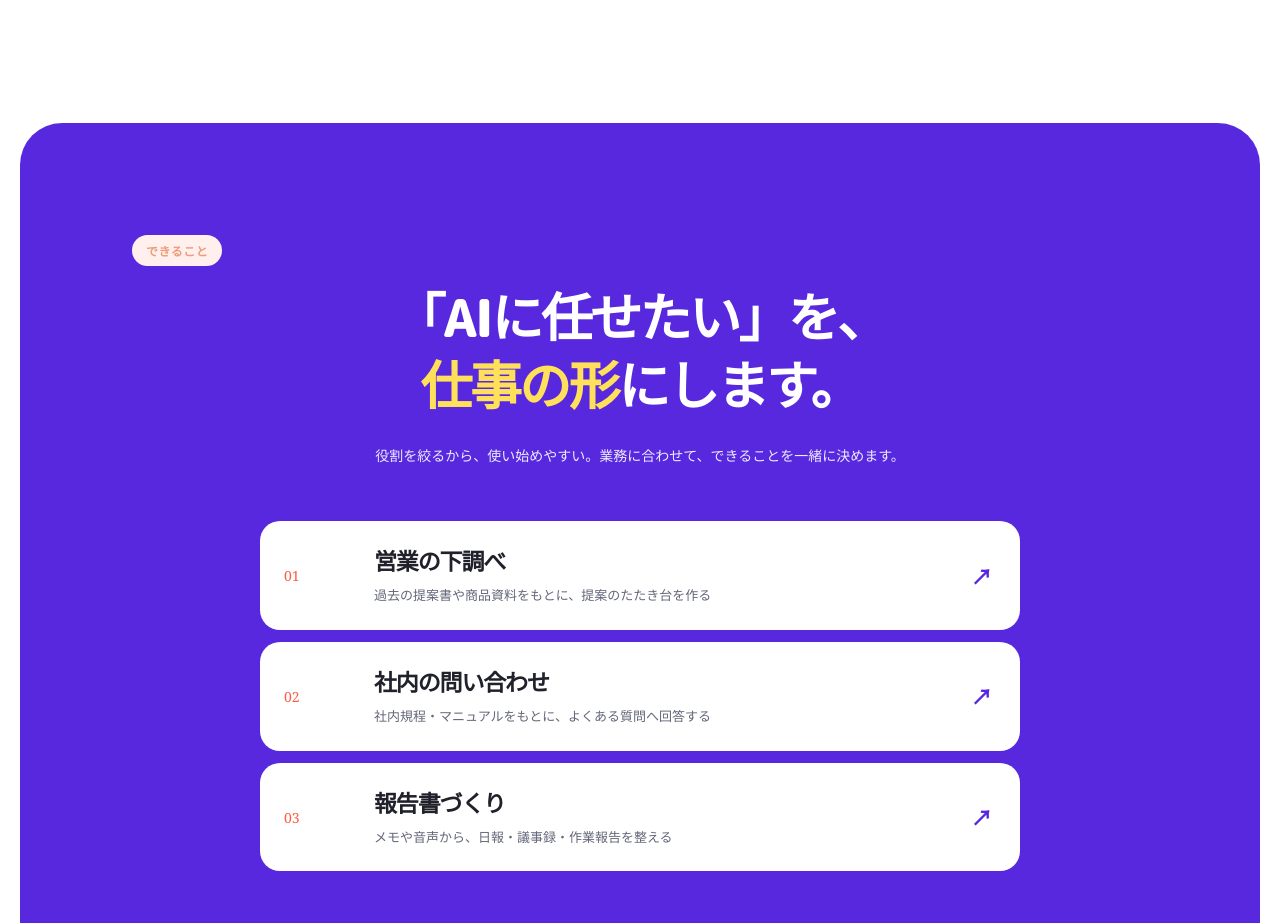
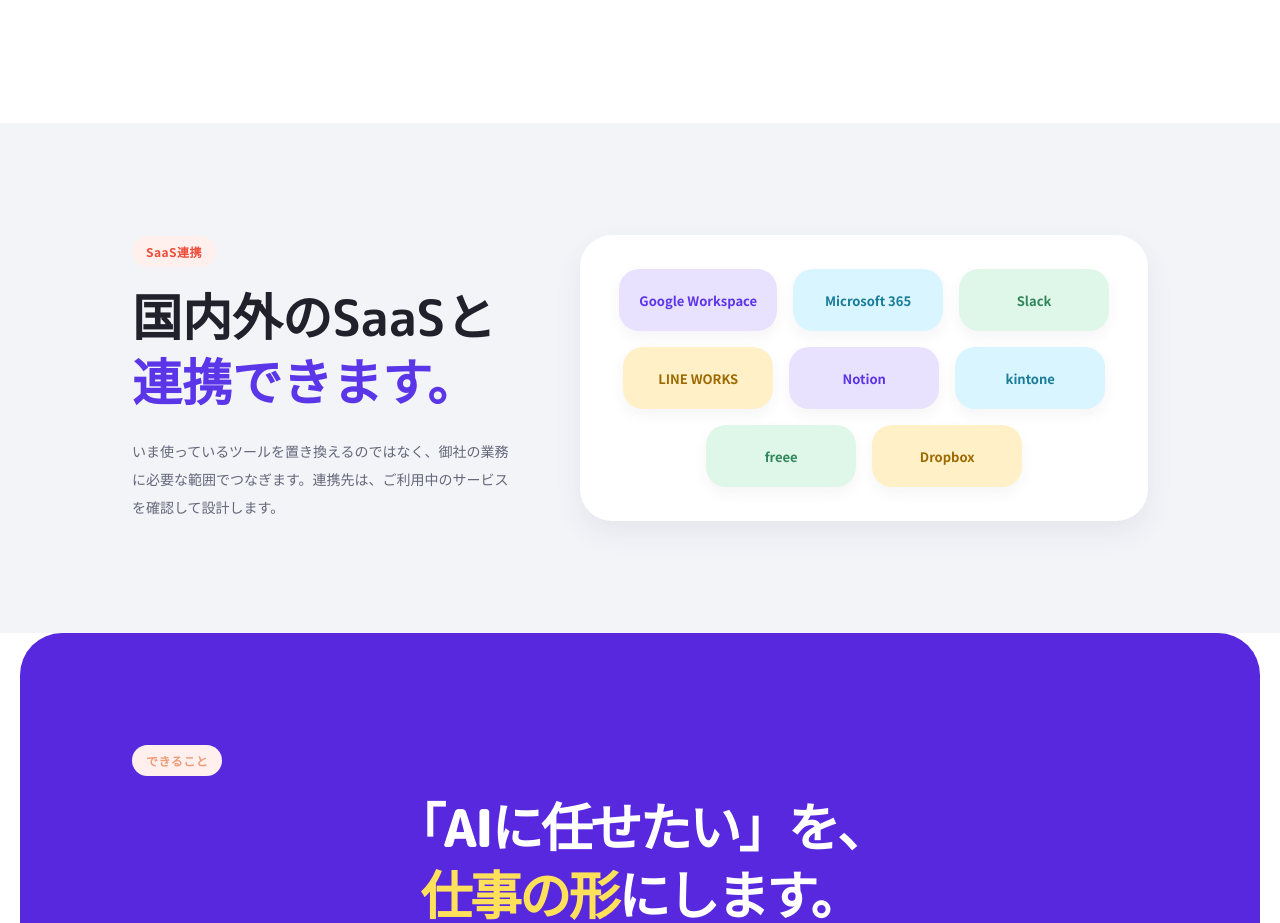
Before and after one commit to ihatov08/def-inc-corporate-site, an Astro site: page /ai-employee in a window 1280 px wide. Shown: the part 3240-4163 px from the top of the page. Built offline with nearby package versions, Linux system fonts and the light colour scheme; Astro itself is replaced by a stand-in of ours.

Commit message:
feat: add SaaS integration section

```diff
--- a/src/pages/ai-employee.astro
+++ b/src/pages/ai-employee.astro
@@ -21,6 +21,8 @@
   ['経理AI', '請求書の確認補助', '請求内容を整理し、確認が必要な項目を一覧化', ['#d88b00', '#ffe08a', '#ff6b4a', '#31323a', '#fffaf0']],
   ['広報AI', '発信内容の下書き', '社内の出来事やサービス情報を、発信用に整える', ['#7561d8', '#d8d0ff', '#ff7895', '#2f3140', '#faf9ff']],
 ];
+
+const saasExamples = ['Google Workspace', 'Microsoft 365', 'Slack', 'LINE WORKS', 'Notion', 'kintone', 'freee', 'Dropbox'];
 
 const steps = [
   ['01', '無料相談', '困っている業務をひとつだけお聞かせください。AIの知識は不要です。'],
@@ -69,6 +71,8 @@
     <section class="ai-section" id="worries"><div class="ai-wrap"><div class="ai-heading-row"><div><p class="ai-kicker">こんな会社へ</p><h2>個人の工夫を、<br />会社の仕事につなげる。</h2></div><p>ChatGPTを個人が便利に使う段階から、会社の仕事で使う段階へ。まずは、時間を取られている業務をひとつ見つけます。</p></div><div class="ai-worry-grid">{worries.map((item, i) => <article><span>0{i + 1}</span><h3>{item[0]}</h3><p>{item[1]}</p></article>)}</div></div></section>
 
     <section class="ai-section ai-builds"><div class="ai-wrap"><div class="ai-heading-row"><div><p class="ai-kicker">構築例（イメージ）</p><h2>自分だけのAIチームを<br /><em>つくろう。</em></h2></div><p>同じAIを全社に配るのではなく、業務ごとに役割を持たせます。下記は構築できる役割の一例です。</p></div><div class="ai-build-grid">{buildExamples.map((item, i) => <article><div class="ai-build-avatar"><AIEmployeeAvatar name={item[0]} colors={item[3]} /></div><div class="ai-build-label"><span>0{i + 1}</span><b>{item[0]}</b></div><h3>{item[1]}</h3><p>{item[2]}</p></article>)}</div><span class="ai-scroll-cue" aria-hidden="true">→</span></div></section>
+
+    <section class="ai-section ai-integrations"><div class="ai-wrap ai-integrations-inner"><div><p class="ai-kicker">SaaS連携</p><h2>国内外のSaaSと<br /><em>連携できます。</em></h2><p>いま使っているツールを置き換えるのではなく、御社の業務に必要な範囲でつなぎます。連携先は、ご利用中のサービスを確認して設計します。</p></div><div class="ai-saas-cloud" aria-label="連携先の例">{saasExamples.map((service, i) => <span class={`ai-saas-pill ai-saas-${i + 1}`}>{service}</span>)}</div></div></section>
 
     <section class="ai-section ai-navy"><div class="ai-wrap"><p class="ai-kicker">できること</p><div class="ai-heading-row"><h2>「AIに任せたい」を、<br /><em>仕事の形</em>にします。</h2><p>役割を絞るから、使い始めやすい。業務に合わせて、できることを一緒に決めます。</p></div><div class="ai-example-list">{examples.map((item, i) => <div><span>0{i + 1}</span><div><h3>{item[0]}</h3><p>{item[1]}</p></div><b>↗</b></div>)}</div></div></section>
 
@@ -230,6 +234,14 @@
   .ai-build-avatar svg { width:92px; height:92px; }
   .ai-builds .ai-wrap { position:relative; }
   .ai-scroll-cue { position:absolute; right:12px; bottom:102px; display:grid; place-items:center; width:42px; height:42px; border-radius:50%; color:#fff; background:#5b35e8; box-shadow:0 8px 18px rgba(60,40,170,.2); font-size:22px; pointer-events:none; }
+  .ai-integrations { background:#f3f4f8; }
+  .ai-integrations-inner { display:grid; grid-template-columns:.8fr 1.2fr; gap:70px; align-items:center; }
+  .ai-integrations h2 { margin:0; font-family:"M PLUS Rounded 1c", sans-serif; font-size:clamp(30px,4.2vw,50px); line-height:1.3; }
+  .ai-integrations h2 em { color:#5b35e8; font-style:normal; }
+  .ai-integrations p:not(.ai-kicker) { margin:22px 0 0; color:#646779; font-size:14px; line-height:2; }
+  .ai-saas-cloud { display:flex; flex-wrap:wrap; justify-content:center; gap:16px; padding:34px; border-radius:32px; background:#fff; box-shadow:0 12px 28px rgba(50,55,90,.07); }
+  .ai-saas-pill { display:inline-flex; align-items:center; justify-content:center; min-width:150px; min-height:62px; padding:12px 20px; border-radius:20px; color:#303444; background:#f4f5f9; font-size:13px; font-weight:700; box-shadow:0 6px 14px rgba(50,55,90,.05); }
+  .ai-saas-1,.ai-saas-5 { background:#e9e2ff; color:#5b35e8; } .ai-saas-2,.ai-saas-6 { background:#d9f5ff; color:#197c99; } .ai-saas-3,.ai-saas-7 { background:#dff7e9; color:#31875b; } .ai-saas-4,.ai-saas-8 { background:#fff0c7; color:#9c6a00; }
   .ai-navy { color:#fff; background:#5828df; border-radius:42px; margin:0 20px; }
   .ai-navy .ai-heading-row h2 em { color:#ffe05b; }
   .ai-navy .ai-heading-row > p { color:#eeeaff; }
@@ -253,5 +265,5 @@
   .ai-person h2 { margin:0; font-family:"M PLUS Rounded 1c", sans-serif; font-size:32px; letter-spacing:-.05em; }
   .ai-person h2 small { margin-left:8px; color:#737789; font-family:"Noto Sans JP", sans-serif; font-size:13px; font-weight:500; letter-spacing:0; }
   .ai-person p:not(.ai-kicker) { margin:14px 0 0; color:#646779; font-size:14px; line-height:2; }
-  @media (max-width:760px) { .ai-hero-grid { padding:58px 21px 76px; } .ai-hero-question { display:block; padding:15px 18px; border-radius:18px; } .ai-offer { text-align:center; } .ai-consult-card { padding:25px 20px; } .ai-navy,.ai-final { margin-inline:0; border-radius:28px 28px 0 0; } .ai-three { gap:12px; } .ai-build-grid { margin-top:38px; padding-inline:21px; margin-inline:-21px; } .ai-build-grid article { min-height:0; } .ai-flow { grid-template-columns:1fr; gap:9px; margin-top:38px; } .ai-flow-step { min-height:0; padding:20px 16px; } .ai-flow-step strong { margin-top:10px; } .ai-flow-arrow { transform:rotate(90deg); } .ai-steps { grid-template-columns:1fr; } .ai-steps > div { border:0; } .ai-person { padding:70px 0; } .ai-person-inner { display:block; text-align:center; } .ai-person-photo { width:180px; margin:0 auto 28px; } .ai-person h2 small { display:block; margin:6px 0 0; } .ai-person p:not(.ai-kicker) { text-align:left; } .mobile-only { display:block; } }
+  @media (max-width:760px) { .ai-hero-grid { padding:58px 21px 76px; } .ai-hero-question { display:block; padding:15px 18px; border-radius:18px; } .ai-offer { text-align:center; } .ai-consult-card { padding:25px 20px; } .ai-navy,.ai-final { margin-inline:0; border-radius:28px 28px 0 0; } .ai-three { gap:12px; } .ai-build-grid { margin-top:38px; padding-inline:21px; margin-inline:-21px; } .ai-build-grid article { min-height:0; } .ai-integrations-inner { display:block; } .ai-integrations-inner > div + div { margin-top:34px; } .ai-saas-cloud { gap:10px; padding:22px 14px; } .ai-saas-pill { min-width:calc(50% - 5px); min-height:56px; padding:10px; font-size:11px; } .ai-flow { grid-template-columns:1fr; gap:9px; margin-top:38px; } .ai-flow-step { min-height:0; padding:20px 16px; } .ai-flow-step strong { margin-top:10px; } .ai-flow-arrow { transform:rotate(90deg); } .ai-steps { grid-template-columns:1fr; } .ai-steps > div { border:0; } .ai-person { padding:70px 0; } .ai-person-inner { display:block; text-align:center; } .ai-person-photo { width:180px; margin:0 auto 28px; } .ai-person h2 small { display:block; margin:6px 0 0; } .ai-person p:not(.ai-kicker) { text-align:left; } .mobile-only { display:block; } }
 </style>
```
